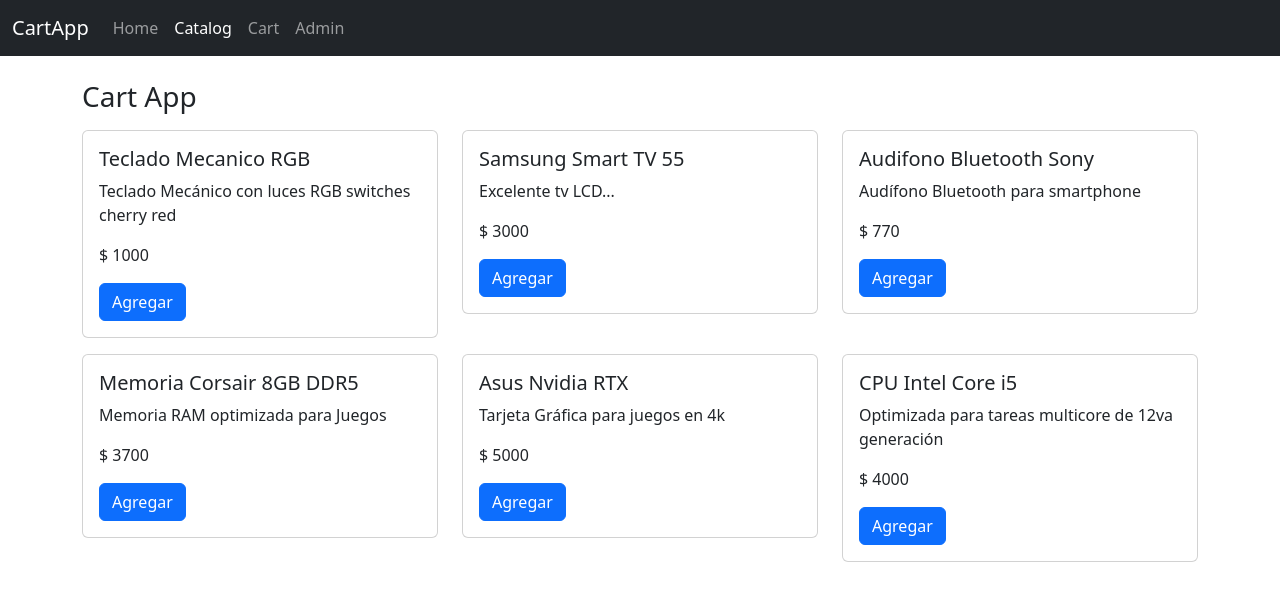
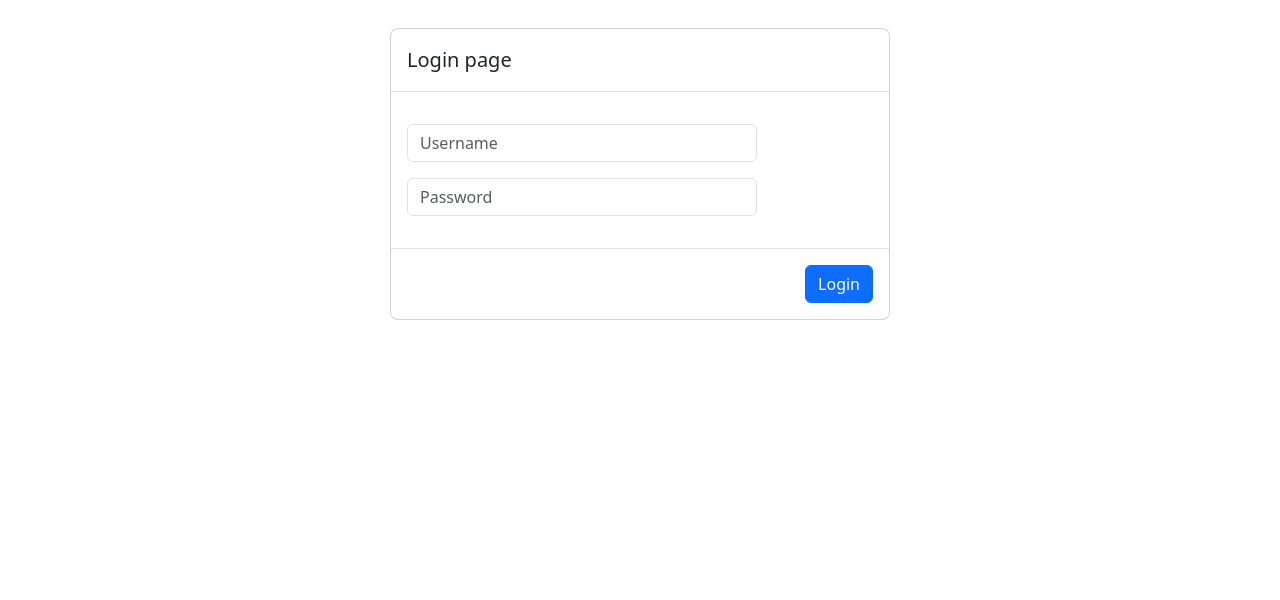
Before and after one commit to JaredSantiag/CartAppFront, a React (Vite) app: page / in a window 1280 px wide. Before the commit this address led to /catalog. Shown: the top 600 px of the page. Built offline with nearby package versions, Linux system fonts and the light colour scheme.

Commit message:
Login form y session

```diff
--- a/src/CartApp.jsx
+++ b/src/CartApp.jsx
@@ -1,44 +1,40 @@
-import { useItemsCart } from "./hooks/useItemCart"
-import { useProduct } from "./hooks/useProduct"
-import { Navbar } from "./components/Navbar";
-import { CartRoutes } from "./routes/CartRoutes";
+import { useReducer } from "react"
+import { LoginPage } from "./auth/pages/LoginPage"
+import { CartAppPage } from "./pages/CartAppPages"
+import { loginReducer } from "./auth/pages/reducers/loginReducer"
+import Swal from "sweetalert2"
+
+const initialLogin = JSON.parse(sessionStorage.getItem('login')) || {
+    isAuth: false,
+    user: undefined
+}
 
 export const CartApp = () => {
 
-    const { products,
-            initialProductForm,
-            productSelected,
-            visibleForm,
-            handlerAddProduct,
-            handlerRemoveProduct,
-            handlerProductSelectForm,
-            handlerOpenForm,
-            handlerCloseForm
-        } = useProduct();
+    const [login, dispach] = useReducer(loginReducer, initialLogin);
 
-    const { cartItems,
-            handlerAddProductCart,
-            handlerDeleteCart
-        } = useItemsCart();
+    const handlerLogin = ({ username, password }) => {
+        if (username == 'admin' && password == '1234') {
+            const user = {
+                username: 'admin'
+            }
+            dispach({
+                type: 'login',
+                payload: user
+            });
 
-    return (<>
-        <Navbar/>
+            sessionStorage.setItem('login', JSON.stringify({
+                isAuth: true,
+                user
+            }));
+        }
+        else {
+            Swal.fire('Error de Login', 'Username o password invalidos', 'error');
+        }
+    }
 
-        <div className="container my-4">
-            <h3>Cart App</h3>
-            <CartRoutes
-                products={products}
-                cartItems={cartItems}
-                initialProductForm ={initialProductForm}
-                productSelected={productSelected}
-                visibleForm={visibleForm}
-                handlerAddProduct={handlerAddProduct}
-                handlerRemoveProduct={handlerRemoveProduct}
-                handlerProductSelectForm={handlerProductSelectForm}
-                handlerAddProductCart={handlerAddProductCart}
-                handlerDeleteCart={handlerDeleteCart}
-                handlerOpenForm={handlerOpenForm}
-                handlerCloseForm={handlerCloseForm}/>
-        </div>
-    </>)
+    return (
+        <>
+            {login.isAuth ? <CartAppPage /> : <LoginPage handlerLogin={handlerLogin}/>}
+        </>)
 }
--- a/src/auth/pages/LoginPage.jsx
+++ b/src/auth/pages/LoginPage.jsx
@@ -1,22 +1,60 @@
-export const LoginPage = () => {
+import { useState } from "react";
+import Swal from "sweetalert2";
+
+const initialLoginForm = {
+    username: '',
+    password: ''
+}
+
+export const LoginPage = ({handlerLogin}) => {
+
+    const [LoginForm, setLoginForm] = useState(initialLoginForm);
+    const { username, password } = LoginForm;
+
+    const onInputChange = ({target}) => {
+        const { name, value } = target;
+        setLoginForm({
+            ...LoginForm,
+            [name]: value
+        });
+    }
+
+    const onSubmit = (event) => {
+        event.preventDefault();
+        if (!username || !password) {
+            Swal.fire('Error de validación', 'Username y password requeridos', 'error');
+        }
+
+        // aqui ira el login
+        handlerLogin({username, password});
+
+
+        setLoginForm(initialLoginForm);
+    }
+
     return (
-        <div className="modal" tabIndex="-1" style={{ display:'block'}}>
+        <div className="modal" tabIndex="-1" style={{ display: 'block' }}>
             <div className="modal-dialog">
                 <div className="modal-content">
                     <div className="modal-header">
                         <h5 className="modal-title">Login page</h5>
                     </div>
-                    <form>
+                    <form onSubmit={onSubmit}>
                         <div className="modal-body">
                             <input
                                 className="form-control my-3 w-75"
                                 placeholder="Username"
-                                name="username"/>
+                                name="username"
+                                value={username}
+                                onChange={onInputChange} />
 
                             <input
                                 className="form-control my-3 w-75"
+                                type="password"
                                 placeholder="Password"
-                                name="password"/>
+                                name="password"
+                                value={password}
+                                onChange={onInputChange} />
                         </div>
                         <div className="modal-footer">
 
--- /dev/null
+++ b/src/auth/pages/reducers/loginReducer.js
@@ -0,0 +1,17 @@
+export const loginReducer = (state = {}, action) => {
+    switch (action.type) {
+        case 'login':
+            return {
+                isAuth: true,
+                user: action.payload,
+            };
+
+        case 'logout':
+            return {
+                isAuth: false
+            };
+
+        default:
+            return state;
+    }
+}
--- /dev/null
+++ b/src/pages/CartAppPages.jsx
@@ -0,0 +1,44 @@
+import { useItemsCart } from "../hooks/useItemCart"
+import { useProduct } from "../hooks/useProduct"
+import { Navbar } from "../components/Navbar";
+import { CartRoutes } from "../routes/CartRoutes";
+
+export const CartAppPage = () => {
+
+    const { products,
+            initialProductForm,
+            productSelected,
+            visibleForm,
+            handlerAddProduct,
+            handlerRemoveProduct,
+            handlerProductSelectForm,
+            handlerOpenForm,
+            handlerCloseForm
+        } = useProduct();
+
+    const { cartItems,
+            handlerAddProductCart,
+            handlerDeleteCart
+        } = useItemsCart();
+
+    return (<>
+        <Navbar/>
+
+        <div className="container my-4">
+            <h3>Cart App</h3>
+            <CartRoutes
+                products={products}
+                cartItems={cartItems}
+                initialProductForm ={initialProductForm}
+                productSelected={productSelected}
+                visibleForm={visibleForm}
+                handlerAddProduct={handlerAddProduct}
+                handlerRemoveProduct={handlerRemoveProduct}
+                handlerProductSelectForm={handlerProductSelectForm}
+                handlerAddProductCart={handlerAddProductCart}
+                handlerDeleteCart={handlerDeleteCart}
+                handlerOpenForm={handlerOpenForm}
+                handlerCloseForm={handlerCloseForm}/>
+        </div>
+    </>)
+}
```
